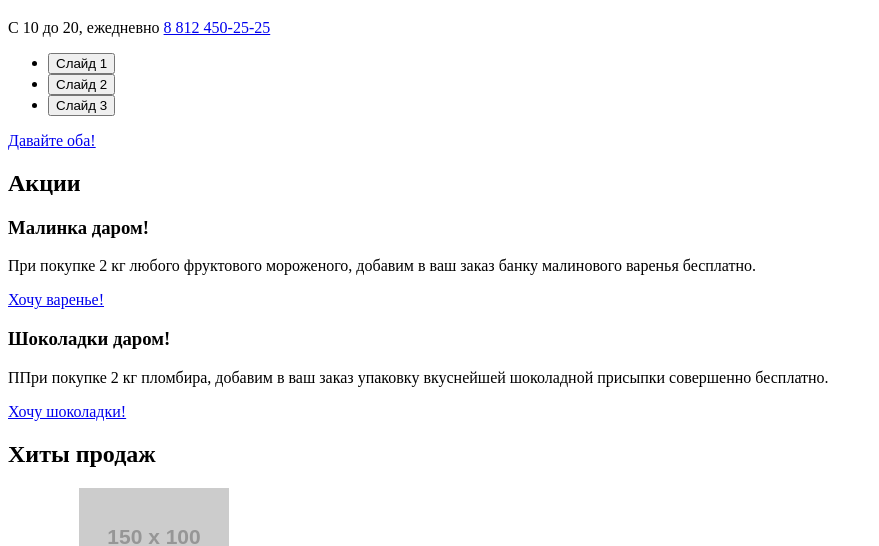
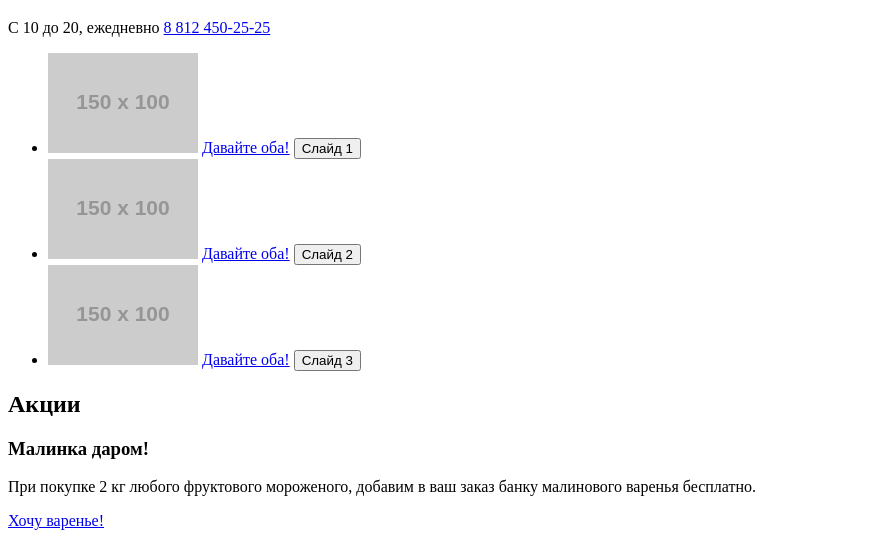
Before and after one commit to olyamosunova/1162533-gllacy-26, a plain HTML site: page index.html in a window 1280 px wide. Shown: the part 403-949 px from the top of the page, without its empty margins (0-879 px from the left). Drawn offline with Linux system fonts and the light colour scheme; placeholder pictures from the web are drawn by us.

Commit message:
Замечания исправлены

```diff
--- a/index.html
+++ b/index.html
@@ -44,28 +44,40 @@
         без промежуточных переходов.  -->
 
         <ul>
-          <li><button type="button">Слайд 1</button></li>
-          <li><button type="button">Слайд 2</button></li>
-          <li><button type="button">Слайд 3</button></li>
+          <li>
+            <img src="https://via.placeholder.com/150x100" alt="Крем брюле и пломбир с малиновым джемом">
+            <a href="#">Давайте оба!</a>
+            <button type="button">Слайд 1</button>
+          </li>
+          <li>
+            <img src="https://via.placeholder.com/150x100" alt="Шоколадный пломбир и лимонный сорбет">
+            <a href="#">Давайте оба!</a>
+            <button type="button">Слайд 2</button>
+          </li>
+          <li>
+            <img src="https://via.placeholder.com/150x100" alt="Пломбир с помадкой и клубничный сорбет">
+            <a href="#">Давайте оба!</a>
+            <button type="button">Слайд 3</button>
+          </li>
         </ul>
 
-        <span> <a href="#">Давайте оба!</a> </span>
       </div>
 
+      <section>
         <h2>Акции</h2>
-
-      <section>
+        <article class="">
           <h3>Малинка даром!</h3>
           <p>При покупке 2 кг любого фруктового мороженого, добавим в ваш
             заказ банку малинового варенья бесплатно.</p>
-        <span><a href="#">Хочу варенье!</a> </span>
-      </section>
+          <a href="#">Хочу варенье!</a>
+        </article>
 
-      <section>
+        <article class="">
           <h3>Шоколадки даром!</h3>
           <p>ППри покупке 2 кг пломбира, добавим в ваш заказ упаковку
             вкуснейшей шоколадной присыпки совершенно бесплатно.</p>
-        <span><a href="#">Хочу шоколадки!</a> </span>
+          <a href="#">Хочу шоколадки!</a>
+        </article>
       </section>
 
       <section>
@@ -163,9 +175,9 @@
       </section>
 
       <section>
-        <!-- 3.10. Блок карты: достаточная реализация — обычное изображение.
-             Может ли карта служить фоном?-->
         <h2>Наш адрес</h2>
+        <img src="https://htmlacademy.ru/intensive/htmlcss" alt="Адрес магазина на карте">
+        <div class="">
           <p>Адрес главного офиса
             и офлайн-магазина:
             <b>ул. Большая Конюшенная 19/8, Санкт-Петербург</b>
@@ -173,7 +185,8 @@
             <a href="tel:88124502525">8 812 450-25-25</a>
             (с 10 до 20 ежедневно)
           </p>
-        <span><a href="#">Форма обратной связи</a></span>
+          <a href="#">Форма обратной связи</a>
+        </div>
       </section>
     </main>
 
```
Also changed, not shown: catalog.html (+1 -1 lines). Lines whose indentation alone changed are shown as unchanged.
